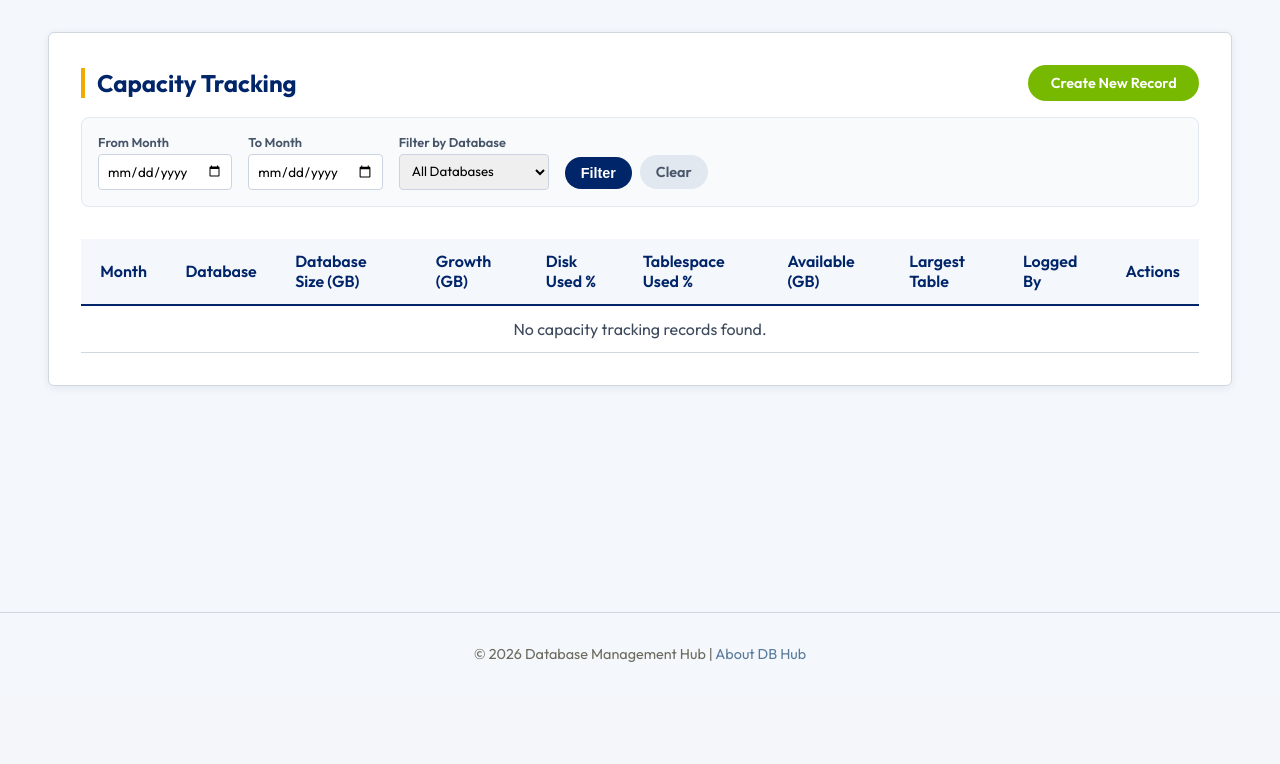
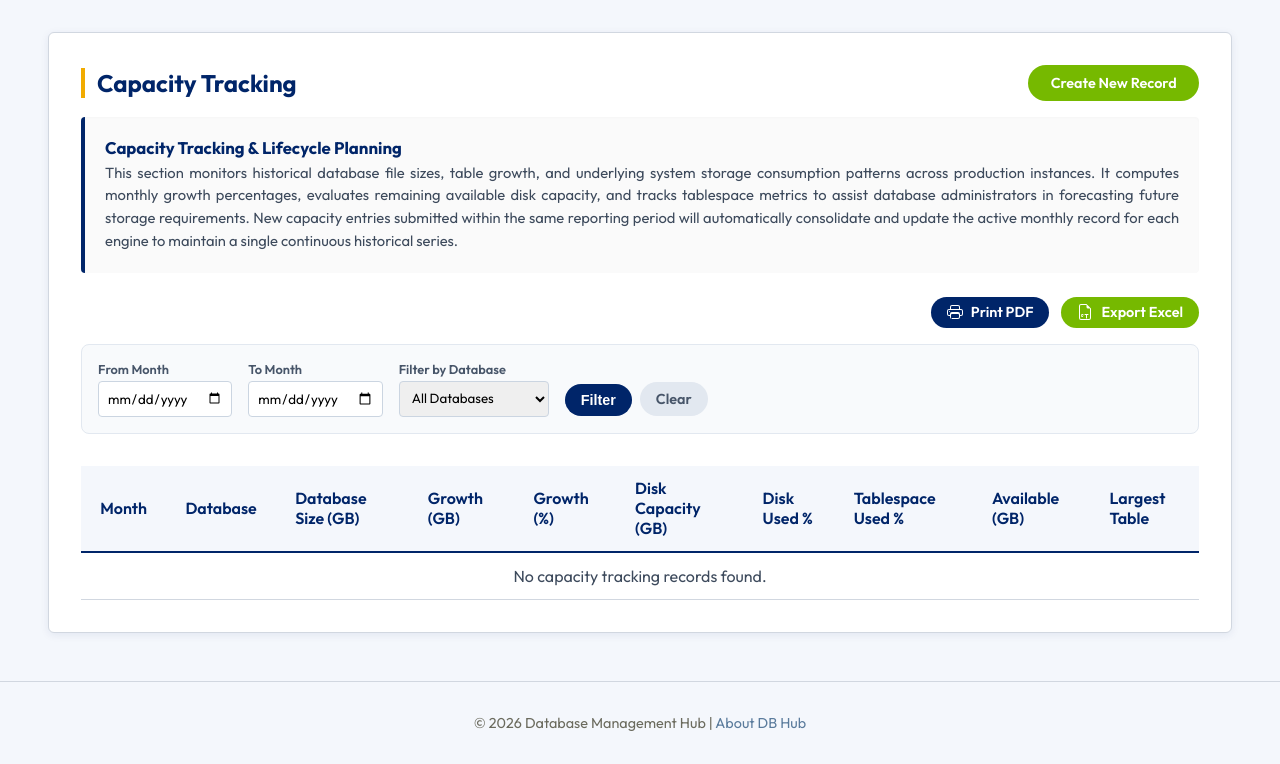
Before and after one commit to AKamahunde/DBA_Uptime_tracker, a Django app: page /capacity/ in a window 1280 px wide. Shown: the part 105-869 px from the top of the page. Before the commit the page ends 767 px from the top, so only its background shows below. Run offline with Django 5.2, Linux system fonts and the light colour scheme; the visitor is signed in with stand-in values (Sample User, id 1); data that the repository does not hold is empty.

Commit message:
feat: customize capacity tracking columns, add printable pdf and excel exports, and enforce monthly deduplication (v5.12)

```diff
--- a/backend/api/templates/capacity/list.html
+++ b/backend/api/templates/capacity/list.html
@@ -9,6 +9,32 @@
         {% if is_admin or perms.api.add_capacityplanning %}
         <a href="{% url 'capacity_create' %}" class="btn btn-success">Create New Record</a>
         {% endif %}
+    </div>
+
+    <!-- Capacity Planning Description Section -->
+    <div style="margin-bottom: 1.5rem; background-color: #fafafa; border-left: 4px solid var(--primary-navy); padding: 1.25rem; border-radius: 4px; box-shadow: inset 0 1px 3px rgba(0,0,0,0.02);">
+        <h4 style="margin: 0 0 0.25rem 0; color: var(--primary-navy); font-size: 1.05rem; font-weight: 700;">Capacity Tracking &amp; Lifecycle Planning</h4>
+        <p style="margin: 0; color: var(--text-dark); font-size: 0.92rem; line-height: 1.55; text-align: justify;">
+            This section monitors historical database file sizes, table growth, and underlying system storage consumption patterns across production instances. It computes monthly growth percentages, evaluates remaining available disk capacity, and tracks tablespace metrics to assist database administrators in forecasting future storage requirements. New capacity entries submitted within the same reporting period will automatically consolidate and update the active monthly record for each engine to maintain a single continuous historical series.
+        </p>
+    </div>
+
+    <!-- Export Actions -->
+    <div style="display: flex; justify-content: flex-end; gap: 0.75rem; margin-bottom: 1rem;">
+        <a href="{% url 'capacity_print' %}?database={{ current_db }}&start_date={{ start_date }}&end_date={{ end_date }}&print=true" target="_blank" class="btn btn-primary" style="display: flex; align-items: center; gap: 0.5rem; padding: 0.4rem 1rem; font-size: 0.9rem;">
+            <svg width="16" height="16" fill="currentColor" viewBox="0 0 16 16">
+                <path d="M2.5 8a.5.5 0 1 0 0-1 .5.5 0 0 0 0 1"/>
+                <path d="M5 1a2 2 0 0 0-2 2v2H2a2 2 0 0 0-2 2v3a2 2 0 0 0 2 2h1v1a2 2 0 0 0 2 2h6a2 2 0 0 0 2-2v-1h1a2 2 0 0 0 2-2V7a2 2 0 0 0-2-2h-1V3a2 2 0 0 0-2-2zM4 3a1 1 0 0 1 1-1h6a1 1 0 0 1 1 1v2H4zm1 5a2 2 0 0 0-2 2v1H2a1 1 0 0 1-1-1V7a1 1 0 0 1 1-1h12a1 1 0 0 1 1 1v3a1 1 0 0 1-1 1h-1v-1a2 2 0 0 0-2-2zm7 2v3a1 1 0 0 1-1 1H5a1 1 0 0 1-1 1H5a1 1 0 0 1-1-1v-3a1 1 0 0 1 1-1h6a1 1 0 0 1 1 1"/>
+            </svg>
+            Print PDF
+        </a>
+        <a href="{% url 'capacity_excel' %}?database={{ current_db }}&start_date={{ start_date }}&end_date={{ end_date }}" class="btn btn-success" style="display: flex; align-items: center; gap: 0.5rem; padding: 0.4rem 1rem; font-size: 0.9rem;">
+            <svg width="16" height="16" fill="currentColor" viewBox="0 0 16 16">
+                <path d="M14 14V4.5L9.5 0H4a2 2 0 0 0-2 2v12a2 2 0 0 0 2 2h8a2 2 0 0 0 2-2M9.5 3A1.5 1.5 0 0 0 11 4.5h2V14a1 1 0 0 1-1 1H4a1 1 0 0 1-1-1V2a1 1 0 0 1 1-1h5.5z"/>
+                <path d="M4.603 12.087a.8.8 0 0 1-.438-.42c-.195-.388-.13-.776.08-1.102.218-.33.6-.51 1.078-.52.5-.01.98.184 1.334.58.088.096.115.22.099.348-.027.23-.23.475-.49.49a.6.6 0 0 1-.368-.118.9.9 0 0 0-.58-.15c-.244.01-.41.11-.5.25-.1.144-.09.28.02.43.146.196.48.243.68.22a.5.5 0 0 1 .4.22c.118.175.093.385-.058.535-.224.22-.647.288-1.01.196a1.7 1.7 0 0 1-.8-.445zM11 11h-1v3a.5.5 0 0 1-1 0v-3H8a.5.5 0 0 1 0-1h3a.5.5 0 0 1 0 1"/>
+            </svg>
+            Export Excel
+        </a>
     </div>
 
     <!-- Filter Bar -->
@@ -44,18 +70,18 @@
                     <th>Database</th>
                     <th>Database Size (GB)</th>
                     <th>Growth (GB)</th>
+                    <th>Growth (%)</th>
+                    <th>Disk Capacity (GB)</th>
                     <th>Disk Used %</th>
                     <th>Tablespace Used %</th>
                     <th>Available (GB)</th>
                     <th>Largest Table</th>
-                    <th>Logged By</th>
-                    <th>Actions</th>
                 </tr>
             </thead>
             <tbody>
                 {% for capacity in page_obj %}
                 <tr>
-                    <td>{{ capacity.month|date:"F Y" }}</td>
+                    <td style="font-weight: 600;">{{ capacity.month|date:"F Y" }}</td>
                     <td>{{ capacity.database }}</td>
                     <td>{{ capacity.database_size_gb }}</td>
                     <td>
@@ -65,38 +91,18 @@
                             <span style="color: #2e7d32; font-weight: 600;">{{ capacity.growth_gb }}</span>
                         {% endif %}
                     </td>
-                    <td>{{ capacity.disk_used_percent }}</td>
+                    <td>{{ capacity.growth_percent }}%</td>
+                    <td>{{ capacity.disk_capacity_gb }}</td>
+                    <td>{{ capacity.disk_used_percent }}%</td>
                     <td>
                         {% if capacity.database == 'MS SQL Server' %}
                             N/A
                         {% else %}
-                            {{ capacity.tablespace_used_percent }}
+                            {{ capacity.tablespace_used_percent }}%
                         {% endif %}
                     </td>
                     <td>{{ capacity.available_capacity_gb|default:"0.00" }}</td>
-                    <td>{{ capacity.largest_table }}</td>
-                    <td>
-                        {% if capacity.created_by %}
-                            {{ capacity.created_by.username }}
-                        {% else %}
-                            <span style="display:inline-block;background:#475569;color:white;font-size:0.75rem;font-weight:700;padding:0.15rem 0.5rem;border-radius:3px;">Script</span>
-                        {% endif %}
-                    </td>
-                    <td>
-                        <div style="display: flex; gap: 0.25rem;">
-                            {% if capacity.created_by %}
-                                <a href="{% url 'capacity_edit' capacity.pk %}" class="btn btn-primary" style="padding: 0.25rem 0.5rem; font-size: 0.875rem;">Edit</a>
-                            {% else %}
-                                <button class="btn btn-secondary" disabled style="padding: 0.25rem 0.5rem; font-size: 0.875rem; opacity: 0.5; cursor: not-allowed;" title="Automated records cannot be edited">Auto</button>
-                            {% endif %}
-                            {% if is_admin or perms.api.delete_capacityplanning or capacity.created_by == request.user %}
-                            <form method="post" action="{% url 'capacity_delete' capacity.pk %}" style="margin: 0;" onsubmit="return confirm('Are you sure you want to delete this record?');">
-                                {% csrf_token %}
-                                <button type="submit" class="btn btn-danger" style="padding: 0.25rem 0.5rem; font-size: 0.875rem; border: none; cursor: pointer; color: white; background-color: #c62828;">Delete</button>
-                            </form>
-                            {% endif %}
-                        </div>
-                    </td>
+                    <td style="text-align: left; font-size: 0.8rem; color: #475569;">{{ capacity.largest_table }}</td>
                 </tr>
                 {% empty %}
                 <tr>
--- a/backend/api/urls.py
+++ b/backend/api/urls.py
@@ -42,6 +42,8 @@ urlpatterns = [
 
     # Capacity Planning
     path('capacity/', views.capacity_list, name='capacity_list'),
+    path('capacity/print/', views.capacity_print, name='capacity_print'),
+    path('capacity/excel/', views.capacity_excel, name='capacity_excel'),
     path('capacity/create/', views.capacity_create, name='capacity_create'),
     path('capacity/<int:pk>/edit/', views.capacity_edit, name='capacity_edit'),
     path('capacity/<int:pk>/delete/', views.capacity_delete, name='capacity_delete'),
--- a/backend/api/views.py
+++ b/backend/api/views.py
@@ -1199,7 +1199,7 @@ def capacity_list(request):
     if not (request.user.is_admin or request.user.has_perm('api.view_capacityplanning')):
         messages.error(request, 'You do not have permission to view capacity planning records.')
         return redirect('dashboard')
-    queryset = CapacityPlanning.objects.all().order_by('-month')
+    queryset = CapacityPlanning.objects.all().order_by('-month', '-updated_at')
 
     current_db = request.GET.get('database', '')
     start_date = request.GET.get('start_date', '')
@@ -1224,6 +1224,216 @@ def capacity_list(request):
     })
 
 @login_required
+def capacity_print(request):
+    if not (request.user.is_admin or request.user.has_perm('api.view_capacityplanning')):
+        messages.error(request, 'You do not have permission to print capacity planning records.')
+        return redirect('capacity_list')
+    queryset = CapacityPlanning.objects.all().order_by('-month', '-updated_at')
+
+    current_db = request.GET.get('database', '')
+    start_date = request.GET.get('start_date', '')
+    end_date = request.GET.get('end_date', '')
+    if current_db:
+        queryset = queryset.filter(database=current_db)
+    if start_date:
+        queryset = queryset.filter(month__gte=start_date)
+    if end_date:
+        queryset = queryset.filter(month__lte=end_date)
+
+    # Format user extracted name
+    user = request.user
+    full_name = f"{user.first_name} {user.last_name}".strip()
+    if not full_name:
+        username = user.username
+        if '.' in username:
+            parts = username.split('.')
+            full_name = " ".join([p.capitalize() for p in parts])
+        else:
+            full_name = username.capitalize()
+
+    context = {
+        'queryset': queryset,
+        'current_db': current_db if current_db else 'All Databases',
+        'start_date': start_date,
+        'end_date': end_date,
+        'extracted_by': full_name,
+        'extracted_at': timezone.now().strftime('%d/%m/%Y %H:%M:%S'),
+        'reporting_period_str': f"{start_date} to {end_date}" if (start_date or end_date) else "All Time"
+    }
+    return render(request, 'capacity/print.html', context)
+
+@login_required
+def capacity_excel(request):
+    if not (request.user.is_admin or request.user.has_perm('api.view_capacityplanning')):
+        messages.error(request, 'You do not have permission to export capacity planning records.')
+        return redirect('capacity_list')
+
+    queryset = CapacityPlanning.objects.all().order_by('-month', '-updated_at')
+    current_db = request.GET.get('database', '')
+    start_date = request.GET.get('start_date', '')
+    end_date = request.GET.get('end_date', '')
+    if current_db:
+        queryset = queryset.filter(database=current_db)
+    if start_date:
+        queryset = queryset.filter(month__gte=start_date)
+    if end_date:
+        queryset = queryset.filter(month__lte=end_date)
+
+    db_display = current_db if current_db else "All Databases"
+    period_display = f"{start_date}_to_{end_date}" if (start_date or end_date) else "All_Time"
+
+    # Format user name
+    user = request.user
+    full_name = f"{user.first_name} {user.last_name}".strip()
+    if not full_name:
+        username = user.username
+        if '.' in username:
+            parts = username.split('.')
+            full_name = " ".join([p.capitalize() for p in parts])
+        else:
+            full_name = username.capitalize()
+
+    try:
+        import openpyxl
+        from openpyxl.styles import Font, Alignment, PatternFill, Border, Side
+        from openpyxl.utils import get_column_letter
+
+        wb = openpyxl.Workbook()
+        ws = wb.active
+        ws.title = "Capacity Planning"
+
+        # Style Definitions
+        font_title = Font(name='Segoe UI', size=14, bold=True, color='002569')
+        font_header = Font(name='Segoe UI', size=11, bold=True, color='FFFFFF')
+        font_body = Font(name='Segoe UI', size=10)
+
+        fill_header = PatternFill(start_color='002569', end_color='002569', fill_type='solid')
+        fill_even = PatternFill(start_color='F4F7FC', end_color='F4F7FC', fill_type='solid')
+
+        align_center = Alignment(horizontal='center', vertical='center')
+        align_left = Alignment(horizontal='left', vertical='center')
+
+        border_thin = Border(
+            left=Side(style='thin', color='D1D7E0'),
+            right=Side(style='thin', color='D1D7E0'),
+            top=Side(style='thin', color='D1D7E0'),
+            bottom=Side(style='thin', color='D1D7E0')
+        )
+
+        # Title Block
+        ws.merge_cells('A1:J1')
+        ws['A1'] = f"Capacity Tracking Report for {db_display} - ({period_display.replace('_', ' ')})"
+        ws['A1'].font = font_title
+        ws['A1'].alignment = align_left
+        ws.row_dimensions[1].height = 30
+
+        ws.append([]) # Empty row
+
+        # Headers
+        headers = [
+            "Month", "Database", "Database Size (GB)", "Growth (GB)", "Growth (%)",
+            "Disk Capacity (GB)", "Disk Used %", "Tablespace Used %", "Available (GB)", "Largest Table"
+        ]
+        ws.append(headers)
+        ws.row_dimensions[3].height = 25
+
+        for col_num, header in enumerate(headers, 1):
+            cell = ws.cell(row=3, column=col_num)
+            cell.font = font_header
+            cell.fill = fill_header
+            cell.alignment = align_center
+            cell.border = border_thin
+
+        row_num = 4
+        for item in queryset:
+            growth_pct = f"{item.growth_percent}%"
+            disk_cap = item.disk_capacity_gb
+            tablespace_val = f"{item.tablespace_used_percent}%" if item.database != 'MS SQL Server' else 'N/A'
+
+            row_data = [
+                item.month.strftime('%B %Y'),
+                item.database,
+                float(item.database_size_gb),
+                float(item.growth_gb),
+                growth_pct,
+                float(disk_cap),
+                float(item.disk_used_percent),
+                tablespace_val if tablespace_val == 'N/A' else float(item.tablespace_used_percent),
+                float(item.available_capacity_gb),
+                item.largest_table
+            ]
+            ws.append(row_data)
+            ws.row_dimensions[row_num].height = 20
+
+            for col_num in range(1, 11):
+                cell = ws.cell(row=row_num, column=col_num)
+                cell.font = font_body
+                cell.border = border_thin
+                if row_num % 2 == 0:
+                    cell.fill = fill_even
+
+                if col_num in [1, 2, 10]:
+                    cell.alignment = align_left
+                else:
+                    cell.alignment = align_center
+            row_num += 1
+
+        # Add metadata footer
+        ws.append([])
+        row_num += 1
+        ws.cell(row=row_num, column=1, value=f"Extracted by {full_name} on {timezone.now().strftime('%d/%m/%Y')}").font = Font(name='Segoe UI', size=9, italic=True)
+
+        # Adjust Column Widths
+        for col in ws.columns:
+            max_len = 0
+            col_letter = get_column_letter(col[0].column)
+            for cell in col:
+                if cell.row == 1 or cell.row > row_num:
+                    continue
+                if cell.value:
+                    max_len = max(max_len, len(str(cell.value)))
+            ws.column_dimensions[col_letter].width = max(max_len + 3, 12)
+
+        response = HttpResponse(content_type='application/vnd.openxmlformats-officedocument.spreadsheetml.sheet')
+        filename = f"Capacity_Report_{db_display.replace(' ', '_')}_{period_display}.xlsx"
+        response['Content-Disposition'] = f'attachment; filename="{filename}"'
+        wb.save(response)
+        return response
+
+    except Exception:
+        import csv
+        from django.http import HttpResponse
+        response = HttpResponse(content_type='text/csv')
+        filename = f"Capacity_Report_{db_display.replace(' ', '_')}_{period_display}.csv"
+        response['Content-Disposition'] = f'attachment; filename="{filename}"'
+
+        writer = csv.writer(response)
+        writer.writerow([f"Capacity Tracking Report for {db_display} - ({period_display.replace('_', ' ')})"])
+        writer.writerow([])
+        writer.writerow([
+            "Month", "Database", "Database Size (GB)", "Growth (GB)", "Growth (%)",
+            "Disk Capacity (GB)", "Disk Used %", "Tablespace Used %", "Available (GB)", "Largest Table"
+        ])
+        for item in queryset:
+            tablespace_val = f"{item.tablespace_used_percent}%" if item.database != 'MS SQL Server' else 'N/A'
+            writer.writerow([
+                item.month.strftime('%B %Y'),
+                item.database,
+                item.database_size_gb,
+                item.growth_gb,
+                f"{item.growth_percent}%",
+                item.disk_capacity_gb,
+                item.disk_used_percent,
+                tablespace_val,
+                item.available_capacity_gb,
+                item.largest_table
+            ])
+
+        writer.writerow([])
+        writer.writerow([f"Extracted by {full_name} on {timezone.now().strftime('%d/%m/%Y')}"])
+        return response
+
+@login_required
 def capacity_create(request):
     if not (request.user.is_admin or request.user.has_perm('api.add_capacityplanning')):
         messages.error(request, 'You do not have permission to create capacity planning records.')
@@ -1233,9 +1443,27 @@ def capacity_create(request):
         form = CapacityPlanningForm(request.POST)
         if form.is_valid():
             capacity = form.save(commit=False)
-            capacity.created_by = request.user
-            capacity.save()
-            messages.success(request, 'Capacity planning record created successfully.')
+            # Check if a record already exists for the same database and month
+            existing_record = CapacityPlanning.objects.filter(
+                database=capacity.database,
+                month__year=capacity.month.year,
+                month__month=capacity.month.month
+            ).first()
+            if existing_record:
+                # Update existing record
+                existing_record.database_size_gb = capacity.database_size_gb
+                existing_record.available_capacity_gb = capacity.available_capacity_gb
+                existing_record.disk_used_percent = capacity.disk_used_percent
+                existing_record.tablespace_used_percent = capacity.tablespace_used_percent
+                existing_record.largest_table = capacity.largest_table
+                existing_record.growth_gb = capacity.growth_gb
+                existing_record.created_by = request.user
+                existing_record.save()
+                messages.success(request, f"Updated existing capacity planning record for {capacity.database} in {capacity.month.strftime('%B %Y')}.")
+            else:
+                capacity.created_by = request.user
+                capacity.save()
+                messages.success(request, 'Capacity planning record created successfully.')
             return redirect('capacity_list')
     else:
         form = CapacityPlanningForm()
```
Also changed, not shown: backend/api/models.py (+14 -0 lines), backend/api/templates/capacity/print.html (added, +269 -0 lines).
